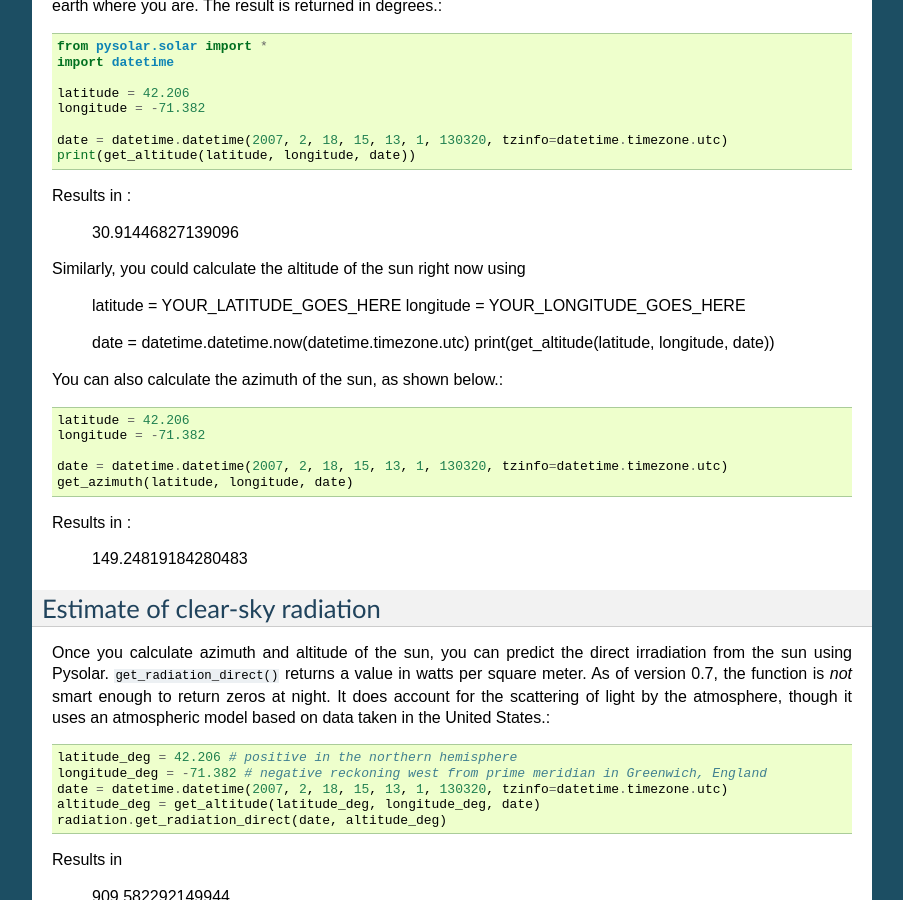
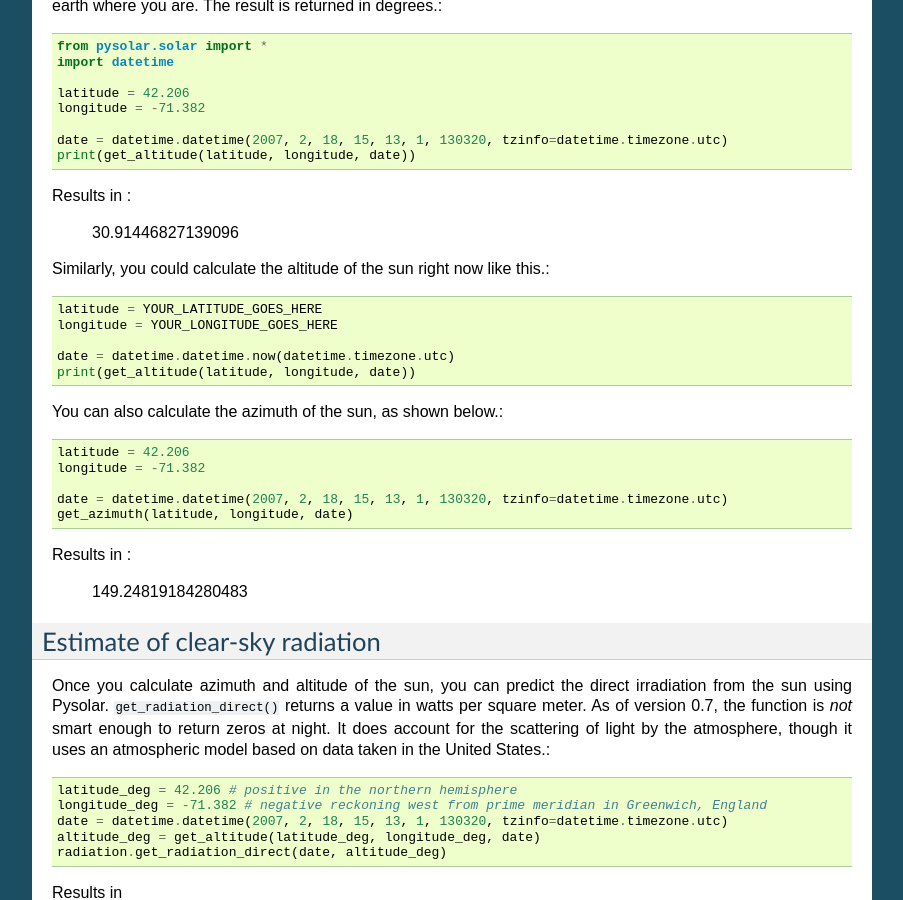
Before and after one commit to pingswept/pysolar, a Sphinx documentation site: the page built from doc/index.rst, in a window 1280 px wide and 900 px high, scrolled down 1742 px. Shown: the whole window, without its empty margins (198-1101 px from the left). Built offline with Sphinx 7.4.7, drawn with Linux system fonts in a browser that asks for light colours.

Commit message:
Update index.rst

```diff
--- a/doc/index.rst
+++ b/doc/index.rst
@@ -73,7 +73,7 @@ Results in :
 
    30.91446827139096
 
-Similarly, you could calculate the altitude of the sun right now using
+Similarly, you could calculate the altitude of the sun right now like this.::
 
    latitude = YOUR_LATITUDE_GOES_HERE
    longitude = YOUR_LONGITUDE_GOES_HERE
```
